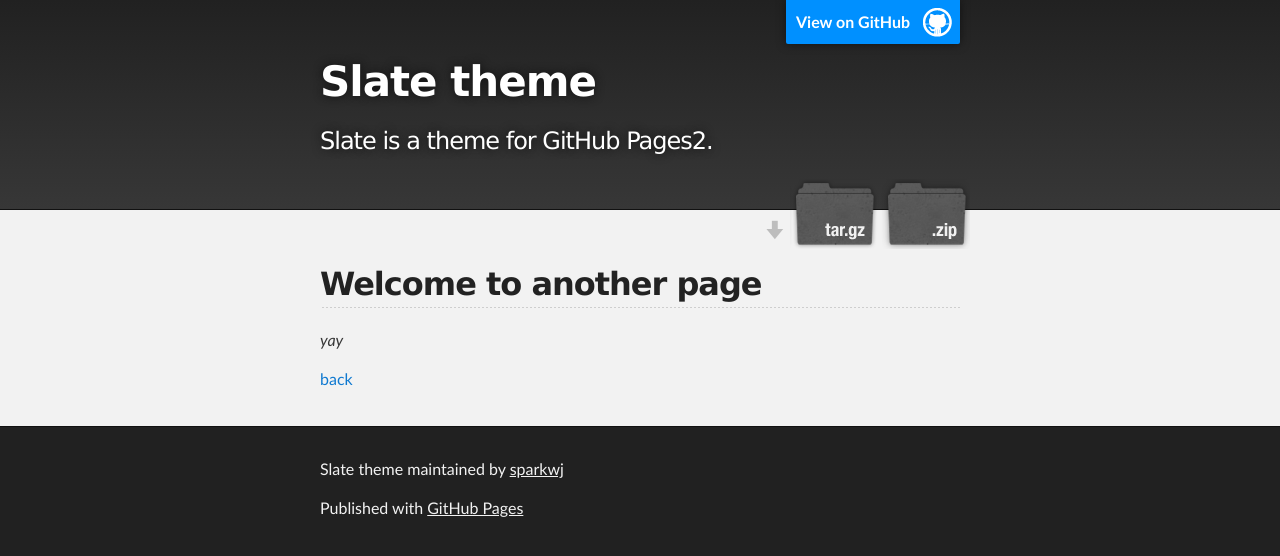
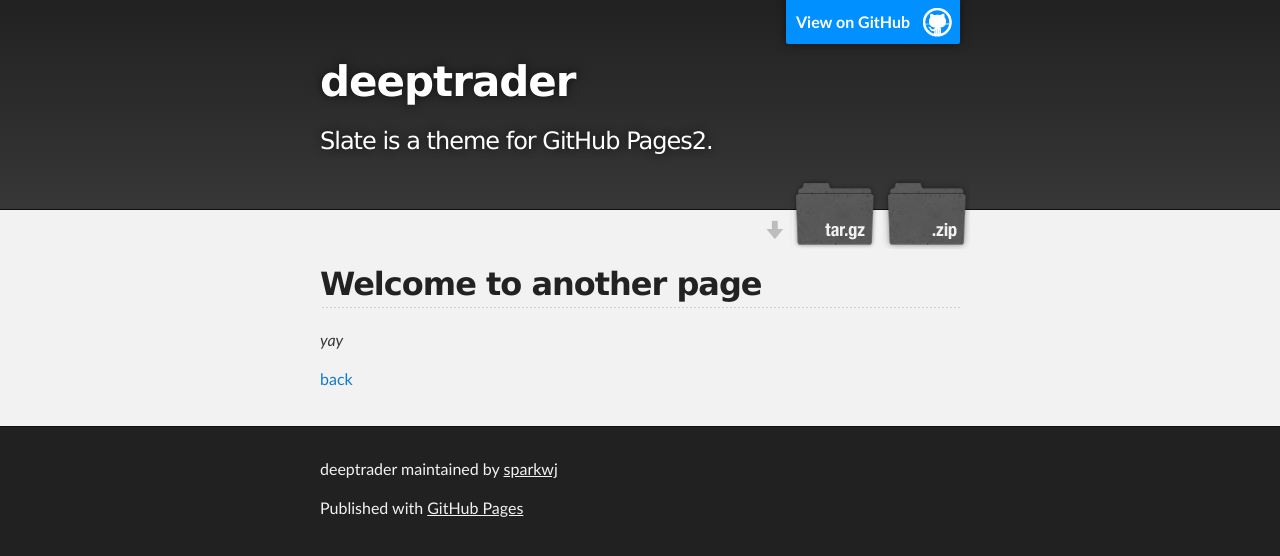
Before and after one commit to sparkwj/deeptraderfiles, a Jekyll site: the page built from another-page.md, in a window 1280 px wide. Shown: the top 556 px of the page. Built offline with Jekyll 4.4.1, drawn with Linux system fonts in a browser that asks for light colours; our own code applies the rules of GitHub Pages for plain Markdown files.

Commit message:
Update _config.yml

```diff
--- a/_config.yml
+++ b/_config.yml
@@ -1,4 +1,4 @@
-title: Slate theme
+title: deeptrader
 description: Slate is a theme for GitHub Pages2.
 show_downloads: true
 google_analytics:
```
